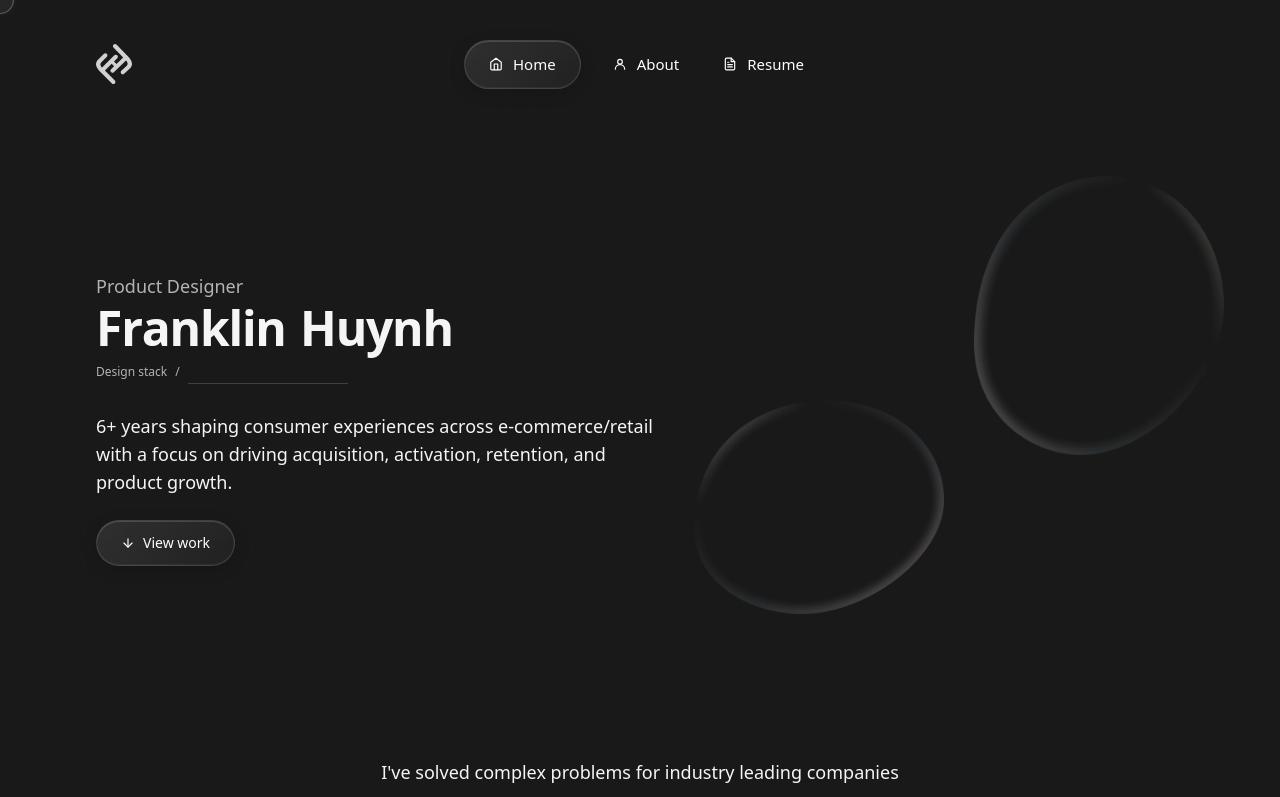
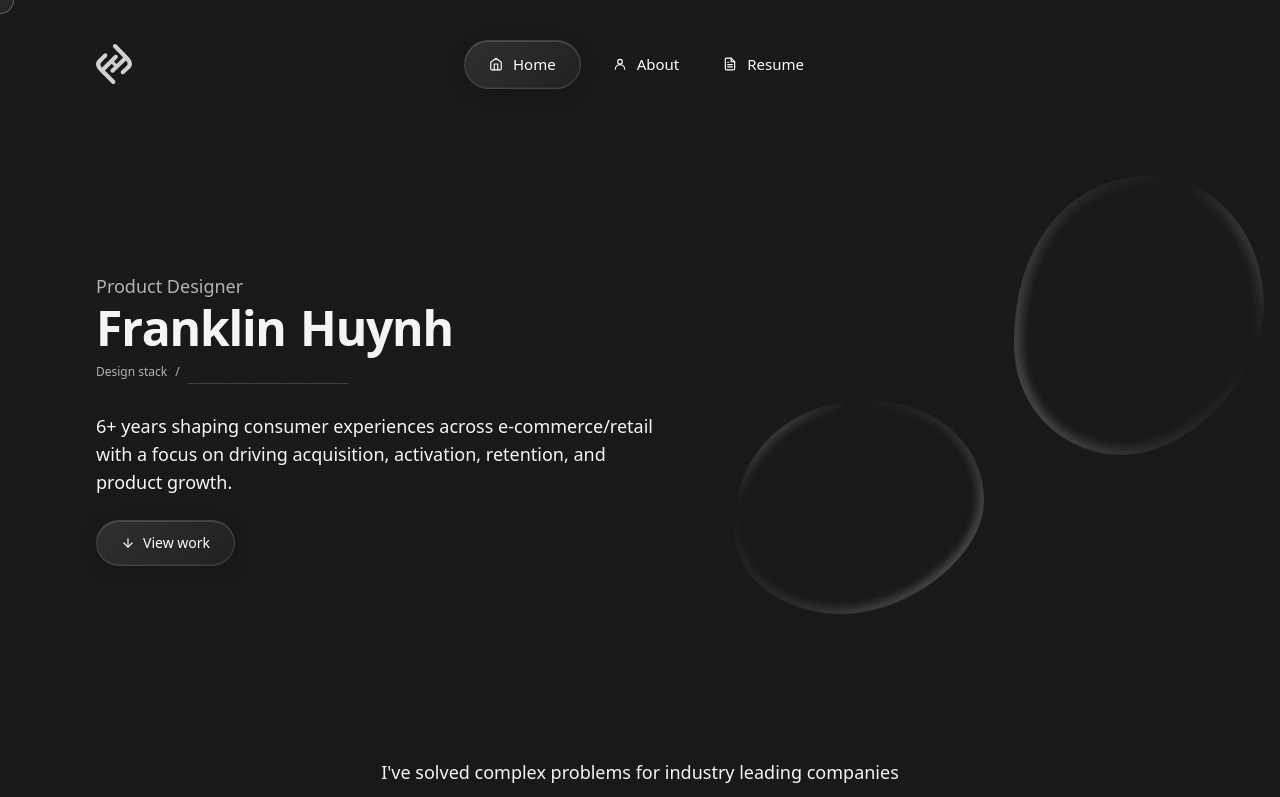
Before and after one commit to frankhuynhs1/Design-Portfolio, a Next.js app: page / in a window 1280 px wide. Shown: the top 797 px of the page. Built offline with nearby package versions, Linux system fonts and the light colour scheme; a web font is replaced by a local one.

Commit message:
bubble tweaks

```diff
--- a/app/globals.css
+++ b/app/globals.css
@@ -230,31 +230,31 @@ body {
 
 @keyframes bubble-float-1 {
   0%, 100% {
-    transform: translateY(0px) translateX(0px);
+    transform: translateY(0px) translateX(0px) rotate(0deg);
   }
   25% {
-    transform: translateY(-12px) translateX(6px);
+    transform: translateY(-12px) translateX(6px) rotate(3deg);
   }
   50% {
-    transform: translateY(-6px) translateX(-4px);
+    transform: translateY(-6px) translateX(-4px) rotate(-2deg);
   }
   75% {
-    transform: translateY(-16px) translateX(3px);
+    transform: translateY(-16px) translateX(3px) rotate(4deg);
   }
 }
 
 @keyframes bubble-float-2 {
   0%, 100% {
-    transform: translateY(0px) translateX(0px);
+    transform: translateY(0px) translateX(0px) rotate(0deg);
   }
   25% {
-    transform: translateY(10px) translateX(-6px);
+    transform: translateY(10px) translateX(-6px) rotate(-3deg);
   }
   50% {
-    transform: translateY(4px) translateX(8px);
+    transform: translateY(4px) translateX(8px) rotate(2deg);
   }
   75% {
-    transform: translateY(14px) translateX(-3px);
+    transform: translateY(14px) translateX(-3px) rotate(-4deg);
   }
 }
 
@@ -402,6 +402,24 @@ body {
 .crumble-5 { clip-path: polygon(30% 50%, 60% 30%, 55% 100%, 25% 100%); animation: crumble-5 0.6s 0.05s ease-in forwards; }
 .crumble-6 { clip-path: polygon(0% 100%, 25% 100%, 55% 100%, 30% 50%); animation: crumble-6 0.6s 0.04s ease-in forwards; }
 
+@keyframes bubble-wobble {
+  0% { transform: rotate(0deg); }
+  25% { transform: rotate(-3deg); }
+  50% { transform: rotate(2deg); }
+  75% { transform: rotate(-1deg); }
+  100% { transform: rotate(0deg); }
+}
+
+@keyframes bubble-shine {
+  0% { transform: translateX(-120%) skewX(-15deg); }
+  100% { transform: translateX(120%) skewX(-15deg); }
+}
+
+@keyframes bubble-breathe {
+  0%, 100% { transform: scale(1); }
+  50% { transform: scale(1.06); }
+}
+
 .liquid-glass {
   background: linear-gradient(135deg, rgba(255,255,255,0.1), rgba(255,255,255,0.04));
   backdrop-filter: blur(12px);
--- a/app/page.tsx
+++ b/app/page.tsx
@@ -206,6 +206,12 @@ export default function Home() {
   const [crumbling, setCrumbling] = useState(false);
   const [bubble1Popped, setBubble1Popped] = useState(false);
   const [bubble2Popped, setBubble2Popped] = useState(false);
+  const [bubble1Hovered, setBubble1Hovered] = useState(false);
+  const [bubble2Hovered, setBubble2Hovered] = useState(false);
+  const [wobble1Key, setWobble1Key] = useState(0);
+  const [wobble2Key, setWobble2Key] = useState(0);
+  const [bubbleHintBubble, setBubbleHintBubble] = useState<1 | 2 | null>(null);
+  const bubbleHintSeen = useRef(typeof window !== "undefined" && sessionStorage.getItem("bubbleHintSeen") === "1");
   const [copied, setCopied] = useState(false);
   const [hoveredHighlight, setHoveredHighlight] = useState<number | null>(null);
 
@@ -312,6 +318,9 @@ export default function Home() {
         const id = Date.now();
         setPopEffects((prev) => [...prev, { id, x: ev.clientX, y: ev.clientY }]);
         playPopSound();
+        bubbleHintSeen.current = true;
+        setBubbleHintBubble(null);
+        sessionStorage.setItem("bubbleHintSeen", "1");
         setPopped(true);
         setOffset({ x: 0, y: 0 });
         setTimeout(() => {
@@ -331,6 +340,9 @@ export default function Home() {
     const dragRef = bubble === 1 ? drag1 : drag2;
     if (dragRef.current?.moved) return;
     spawnPop(e);
+    bubbleHintSeen.current = true;
+    setBubbleHintBubble(null);
+    sessionStorage.setItem("bubbleHintSeen", "1");
     if (bubble === 1) {
       setBubble1Popped(true);
       setTimeout(() => setBubble1Popped(false), 1500);
@@ -445,7 +457,7 @@ export default function Home() {
         <section className={`relative pt-12 pb-16 sm:pt-16 sm:pb-20 md:pt-20 md:pb-24 transition-all duration-700 ${phase === -1 || phase >= 2 ? "opacity-100 translate-y-0" : "opacity-0 translate-y-6"}`}>
           <div className="absolute inset-0 hidden overflow-visible sm:block">
             <div
-              className={`pointer-events-auto select-none absolute -top-4 right-[-80px] w-[180px] cursor-grab active:cursor-grabbing md:right-[-60px] md:w-[220px] lg:right-[-40px] lg:w-[250px] ${
+              className={`pointer-events-auto select-none absolute -top-4 right-[-120px] w-[180px] cursor-grab active:cursor-grabbing md:right-[-100px] md:w-[220px] lg:right-[-80px] lg:w-[250px] ${
                 bubble1Popped ? "scale-0 opacity-0 transition-all duration-300" : "scale-100 opacity-100 transition-all duration-300"
               } ${bubble1Returning ? "transition-[transform,opacity] duration-[600ms] ease-out" : ""}`}
               style={{
@@ -455,7 +467,11 @@ export default function Home() {
               }}
               onMouseDown={(e) => handleBubbleDown(e, 1)}
               onClick={(e) => handleBubbleClick(e, 1)}
+              onMouseEnter={() => { setBubble1Hovered(true); setWobble1Key((k) => k + 1); if (!bubbleHintSeen.current) setBubbleHintBubble(1); }}
+              onMouseLeave={() => { setBubble1Hovered(false); setBubbleHintBubble(null); }}
             >
+              <div style={{ animation: bubble1Popped || bubble1Hovered ? "none" : "bubble-breathe 4s ease-in-out infinite" }}>
+                <div key={wobble1Key} style={{ animation: bubble1Hovered ? "bubble-wobble 0.6s cubic-bezier(0.36, 0.07, 0.19, 0.97)" : "none" }}>
                   <Image
                     src="/bubble1.png"
                     alt=""
@@ -467,8 +483,15 @@ export default function Home() {
                     unoptimized
                   />
                 </div>
+              </div>
+              {bubbleHintBubble === 1 && !bubble1Popped && (
+                <span className="absolute -bottom-8 left-1/2 -translate-x-1/2 whitespace-nowrap rounded-full bg-zinc-800/80 px-3 py-1 text-xs font-medium text-zinc-300 backdrop-blur-sm animate-[fadeIn_0.3s_ease-out]">
+                  Pop me!
+                </span>
+              )}
+            </div>
             <div
-              className={`pointer-events-auto select-none absolute bottom-12 right-[160px] w-[180px] cursor-grab active:cursor-grabbing md:right-[200px] md:w-[220px] lg:right-[240px] lg:w-[250px] ${
+              className={`pointer-events-auto select-none absolute bottom-12 right-[120px] w-[180px] cursor-grab active:cursor-grabbing md:right-[160px] md:w-[220px] lg:right-[200px] lg:w-[250px] ${
                 bubble2Popped ? "scale-0 opacity-0 transition-all duration-300" : "scale-100 opacity-100 transition-all duration-300"
               } ${bubble2Returning ? "transition-[transform,opacity] duration-[600ms] ease-out" : ""}`}
               style={{
@@ -478,7 +501,11 @@ export default function Home() {
               }}
               onMouseDown={(e) => handleBubbleDown(e, 2)}
               onClick={(e) => handleBubbleClick(e, 2)}
+              onMouseEnter={() => { setBubble2Hovered(true); setWobble2Key((k) => k + 1); if (!bubbleHintSeen.current) setBubbleHintBubble(2); }}
+              onMouseLeave={() => { setBubble2Hovered(false); setBubbleHintBubble(null); }}
             >
+              <div style={{ animation: bubble2Popped || bubble2Hovered ? "none" : "bubble-breathe 4.5s ease-in-out infinite" }}>
+                <div key={wobble2Key} style={{ animation: bubble2Hovered ? "bubble-wobble 0.6s cubic-bezier(0.36, 0.07, 0.19, 0.97)" : "none" }}>
                   <Image
                     src="/bubble2.png"
                     alt=""
@@ -489,6 +516,13 @@ export default function Home() {
                     quality={100}
                     unoptimized
                   />
+                </div>
+              </div>
+              {bubbleHintBubble === 2 && !bubble2Popped && (
+                <span className="absolute -bottom-8 left-1/2 -translate-x-1/2 whitespace-nowrap rounded-full bg-zinc-800/80 px-3 py-1 text-xs font-medium text-zinc-300 backdrop-blur-sm animate-[fadeIn_0.3s_ease-out]">
+                  Pop me!
+                </span>
+              )}
             </div>
           </div>
           <div className="relative max-w-xl">
```
Lines whose indentation alone changed are shown as unchanged.
